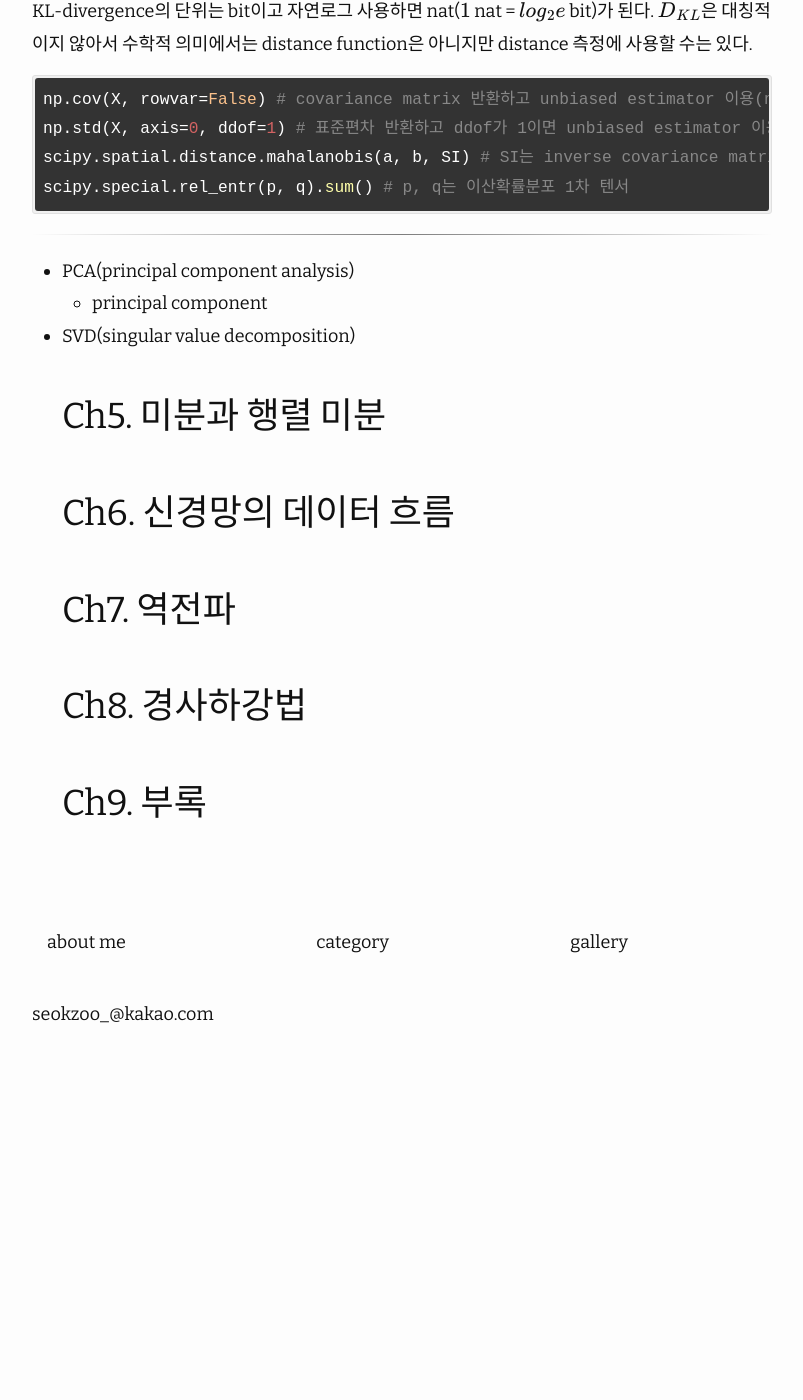
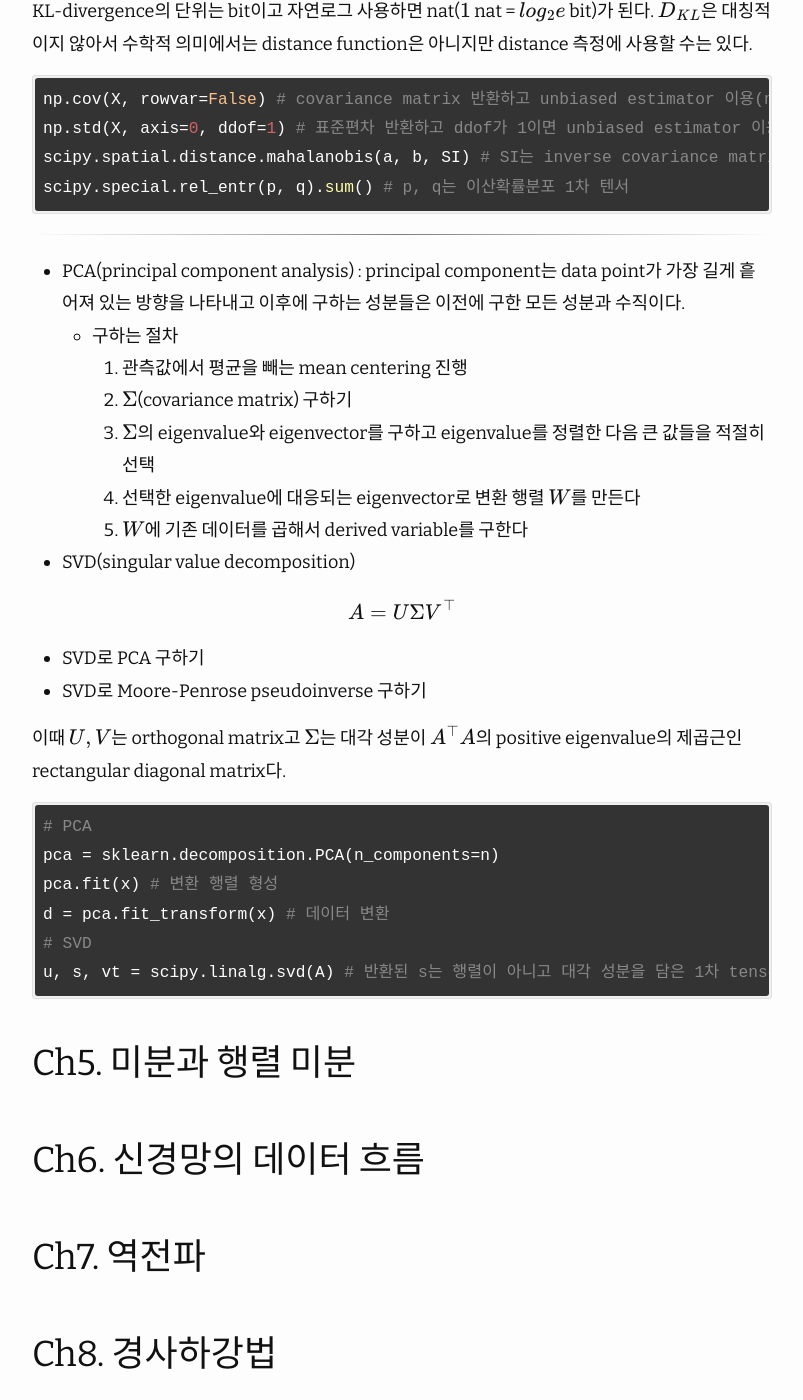
Before and after one commit to seokzoo/seokzoo.github.io, a Jekyll site: the page built from _posts/2024-01-17-독서정리-딥러닝을-위한-수학.md, in a window 1280 px wide and 1400 px high, scrolled down 11264 px. Shown: the whole window, without its empty margins (238-1041 px from the left). Built offline with Jekyll 4.4.1, drawn with Linux system fonts in a browser that asks for light colours; nearby versions of some CDN libraries; formulas are drawn with MathJax 3; before the commit the page ends 12330 px from its top, so only the background shows below that.

Commit message:
update post

````diff
--- a/_posts/2024-01-17-독서정리-딥러닝을-위한-수학.md
+++ b/_posts/2024-01-17-독서정리-딥러닝을-위한-수학.md
@@ -353,9 +353,32 @@ scipy.special.rel_entr(p, q).sum() # p, q는 이산확률분포 1차 텐서
 
 <hr>
 
-- PCA(principal component analysis)
-	- principal component
+- PCA(principal component analysis) : principal component는 data point가 가장 길게 흩어져 있는 방향을 나타내고 이후에 구하는 성분들은 이전에 구한 모든 성분과 수직이다.
+	- 구하는 절차
+		1. 관측값에서 평균을 빼는 mean centering 진행
+		2. $\Sigma$(covariance matrix) 구하기
+		3. $\Sigma$의 eigenvalue와 eigenvector를 구하고 eigenvalue를 정렬한 다음 큰 값들을 적절히 선택
+		4. 선택한 eigenvalue에 대응되는 eigenvector로 변환 행렬 $W$를 만든다
+		5. $W$에 기존 데이터를 곱해서 derived variable를 구한다
+
 - SVD(singular value decomposition)
+
+$$ A=U\Sigma V^{\top}$$
+
+- SVD로 PCA 구하기
+- SVD로 Moore-Penrose pseudoinverse 구하기
+
+이때 $U, V$는 orthogonal matrix고 $\Sigma$는 대각 성분이 $A^{\top}A$의 positive eigenvalue의 제곱근인 rectangular diagonal matrix다.
+
+``` python
+# PCA
+pca = sklearn.decomposition.PCA(n_components=n)
+pca.fit(x) # 변환 행렬 형성
+d = pca.fit_transform(x) # 데이터 변환
+# SVD
+u, s, vt = scipy.linalg.svd(A) # 반환된 s는 행렬이 아니고 대각 성분을 담은 1차 tensor
+```
+
 ## Ch5. 미분과 행렬 미분
 ## Ch6. 신경망의 데이터 흐름
 ## Ch7. 역전파
````
Also changed, not shown: 2 other files.
